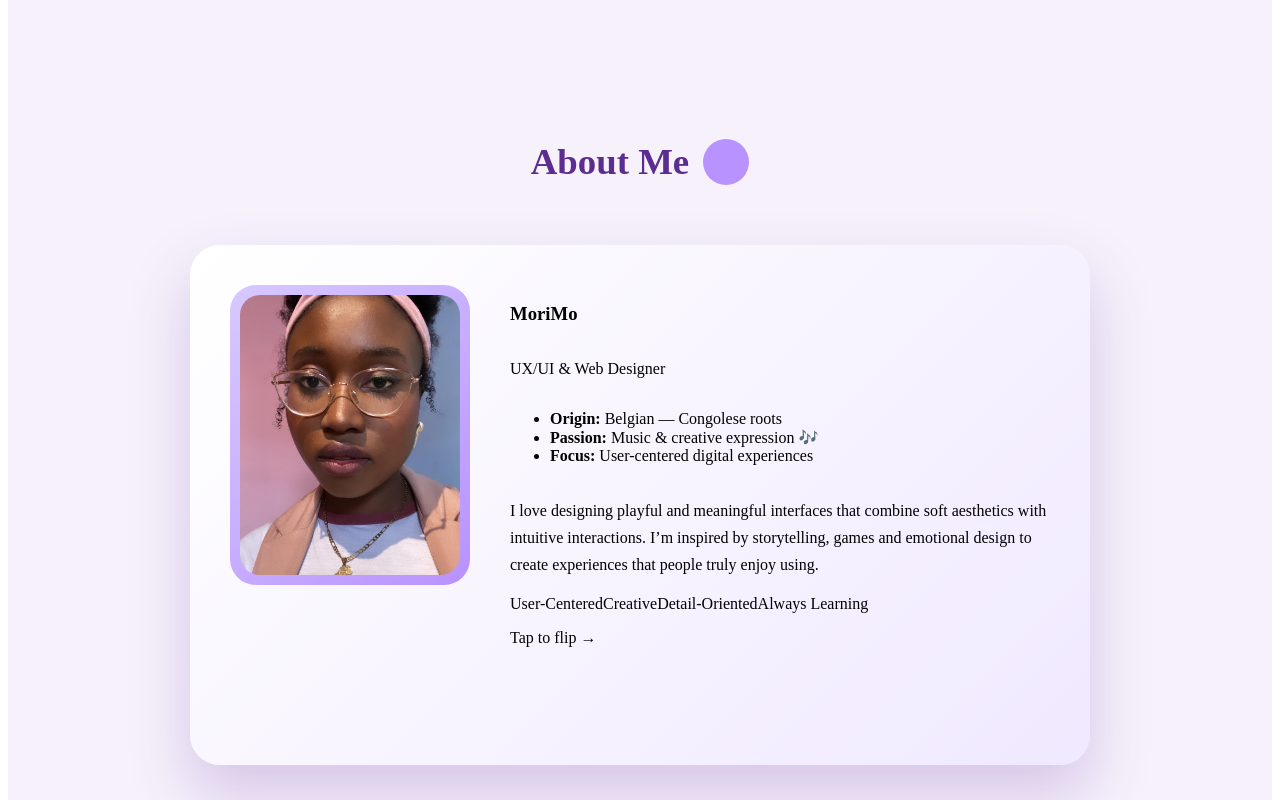
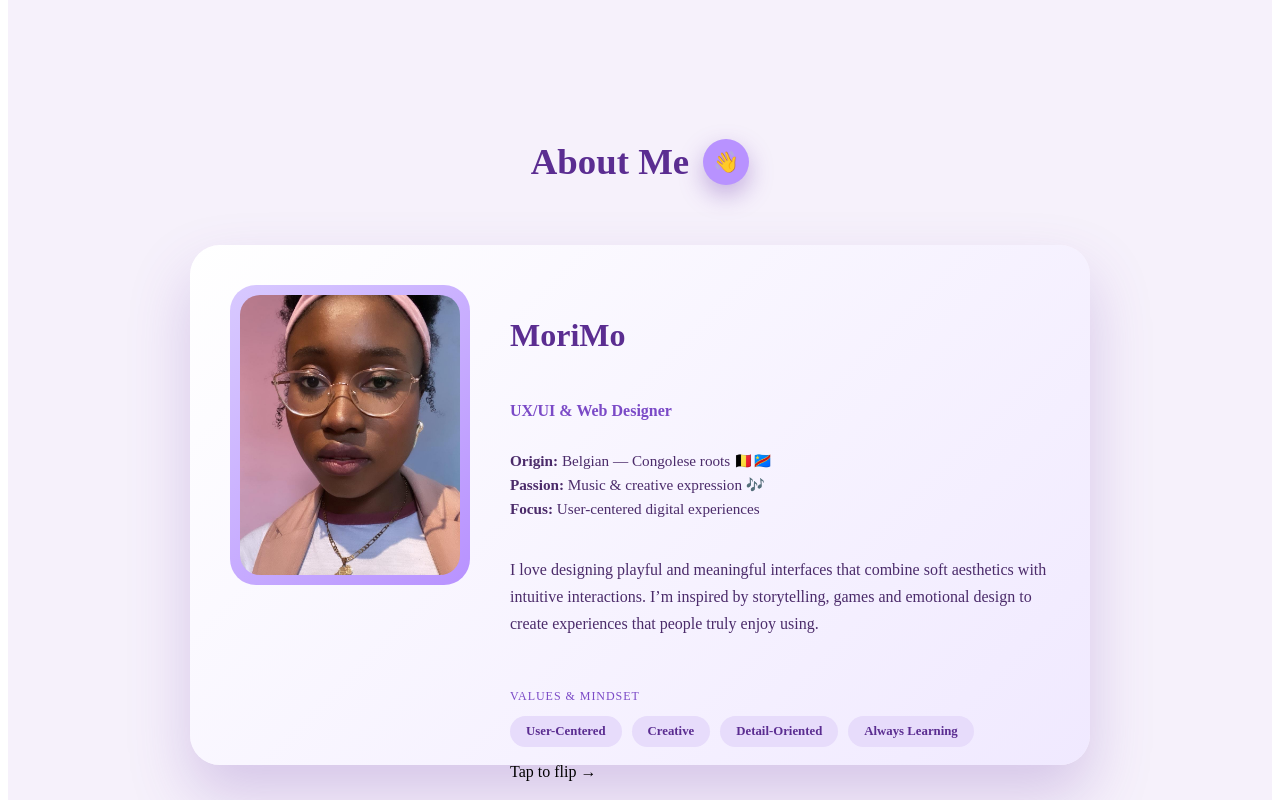
Before and after one commit to MorielleMo/morimo-portfolio, a Vue app: page / in a window 1280 px wide. Shown: the part 820-1620 px from the top of the page. Built offline with nearby package versions, Linux system fonts and the light colour scheme.

Commit message:
mise à jour du site

```diff
--- a/src/components/About.vue
+++ b/src/components/About.vue
@@ -4,7 +4,7 @@
     <!-- TITLE -->
     <h2 class="title">
       About Me
-      <span class="emoji-bubble"></span>
+      <span class="emoji-bubble">👋</span>
     </h2>
 
     <!-- FLIP SCENE -->
@@ -15,25 +15,28 @@
         @click="isFlipped = !isFlipped"
       >
 
-        <!-- ===== FRONT ===== -->
+        <!-- ===== FRONT (RECTO) ===== -->
         <div class="card-face card-front">
 
+          <!-- PHOTO -->
           <div class="photo-frame">
             <div class="photo-bg">
               <img src="@/assets/profile.jpg" alt="MoriMo photo" />
             </div>
           </div>
 
+          <!-- INFO -->
           <div class="info">
             <h3 class="name">MoriMo</h3>
             <p class="role">UX/UI & Web Designer</p>
 
             <ul class="details">
-              <li><strong>Origin:</strong> Belgian — Congolese roots </li>
+              <li><strong>Origin:</strong> Belgian — Congolese roots 🇧🇪🇨🇩</li>
               <li><strong>Passion:</strong> Music & creative expression 🎶</li>
               <li><strong>Focus:</strong> User-centered digital experiences</li>
             </ul>
 
+            <!-- BIO (desktop priority, OK if cropped on mobile) -->
             <p class="bio">
               I love designing playful and meaningful interfaces that combine
               soft aesthetics with intuitive interactions. I’m inspired by
@@ -41,11 +44,16 @@
               that people truly enjoy using.
             </p>
 
-            <div class="tags">
-              <span>User-Centered</span>
-              <span>Creative</span>
-              <span>Detail-Oriented</span>
-              <span>Always Learning</span>
+            <!-- TAGS -->
+            <div class="tags-section">
+              <p class="tags-title">Values & Mindset</p>
+
+              <div class="tags">
+                <span>User-Centered</span>
+                <span>Creative</span>
+                <span>Detail-Oriented</span>
+                <span>Always Learning</span>
+              </div>
             </div>
 
             <p class="hint">Tap to flip →</p>
@@ -53,7 +61,7 @@
 
         </div>
 
-        <!-- ===== BACK ===== -->
+        <!-- ===== BACK (VERSO) ===== -->
         <div class="card-face card-back">
 
           <h3 class="back-title">What I love to create</h3>
@@ -130,6 +138,7 @@ const isFlipped = ref(false)
   align-items: center;
   justify-content: center;
   font-size: 1.3rem;
+  box-shadow: 0 10px 25px rgba(120,70,180,0.4);
 }
 
 /* ===== SCENE ===== */
@@ -169,7 +178,7 @@ const isFlipped = ref(false)
   gap: 40px;
 }
 
-/* FRONT */
+/* ===== FRONT ===== */
 
 .card-front {
   display: flex;
@@ -199,33 +208,100 @@ const isFlipped = ref(false)
   flex-direction: column;
 }
 
-.bio {
-  line-height: 1.7;
+.name {
+  font-size: 2rem;
+  color: #5b2d91;
 }
 
-/* BACK */
+.role {
+  color: #7b4ac7;
+  font-weight: 600;
+  margin-bottom: 16px;
+}
+
+.details {
+  list-style: none;
+  padding: 0;
+  margin-bottom: 16px;
+}
+
+.details li {
+  color: #4b2b6a;
+  font-size: 0.95rem;
+  margin-bottom: 6px;
+}
+
+.bio {
+  color: #4b2b6a;
+  line-height: 1.7;
+  margin-bottom: 20px;
+}
+
+/* TAGS */
+
+.tags-section {
+  margin-top: 20px;
+}
+
+.tags-title {
+  font-size: 0.75rem;
+  text-transform: uppercase;
+  letter-spacing: 0.08em;
+  color: #7b4ac7;
+  margin-bottom: 12px;
+}
+
+.tags {
+  display: flex;
+  flex-wrap: wrap;
+  gap: 10px;
+}
+
+.tags span {
+  background: #e7dcfb;
+  color: #5b2d91;
+  padding: 8px 16px;
+  border-radius: 999px;
+  font-size: 0.8rem;
+  font-weight: 600;
+}
+
+/* ===== BACK ===== */
 
 .card-back {
   transform: rotateY(180deg);
   flex-direction: column;
 }
 
-/* ===== MOBILE FIX FINAL ===== */
+.back-title {
+  font-size: 1.6rem;
+  color: #5b2d91;
+  margin-bottom: 20px;
+}
+
+.back-text {
+  color: #4b2b6a;
+  line-height: 1.7;
+  margin-bottom: 14px;
+}
+
+/* ===== MOBILE (STABLE & SAFE) ===== */
 
 @media (max-width: 800px) {
 
+  .card-scene {
+    height: 80vh;
+  }
+
   .id-card {
-    height: auto;
-    min-height: 75vh;
+    height: 100%;
   }
 
   .card-face {
-    position: relative;
+    padding: 30px 20px;
     flex-direction: column;
     text-align: center;
-    padding: 30px 20px 40px;
     overflow-y: auto;
-    -webkit-overflow-scrolling: touch;
   }
 
   .photo-bg {
```
